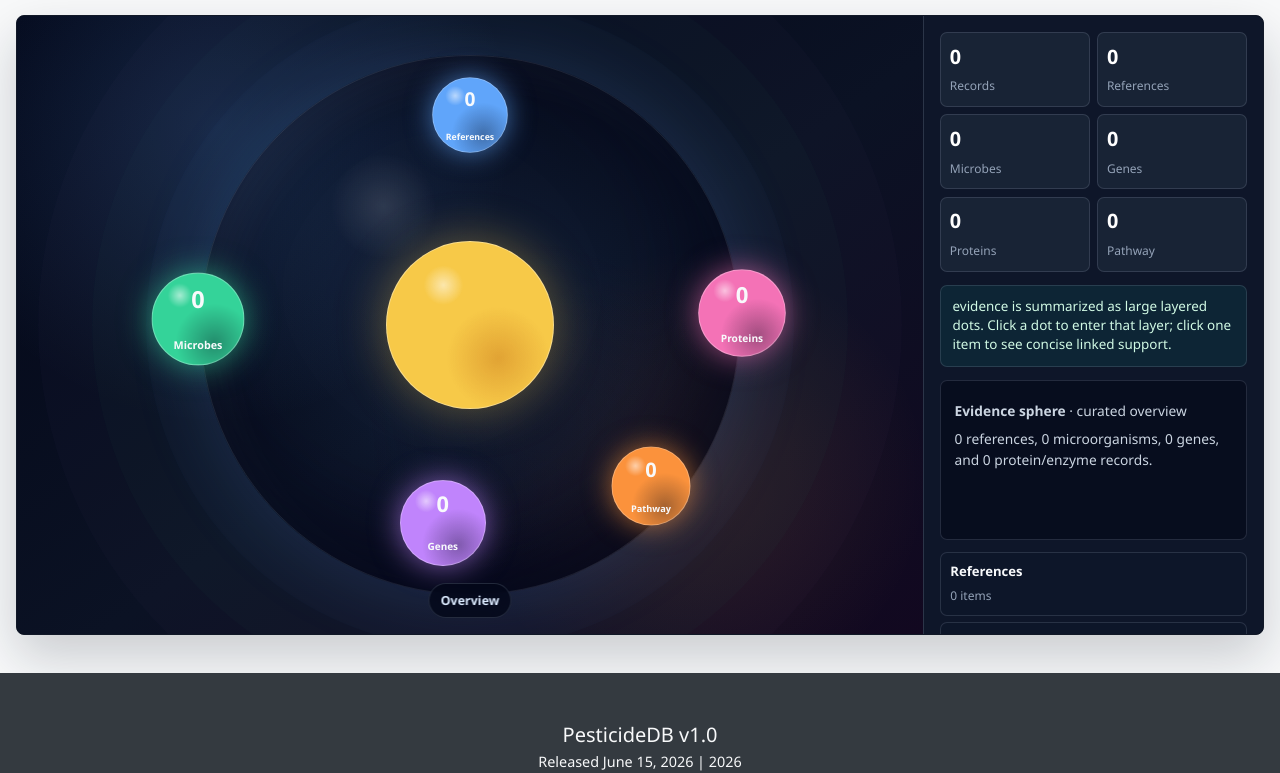
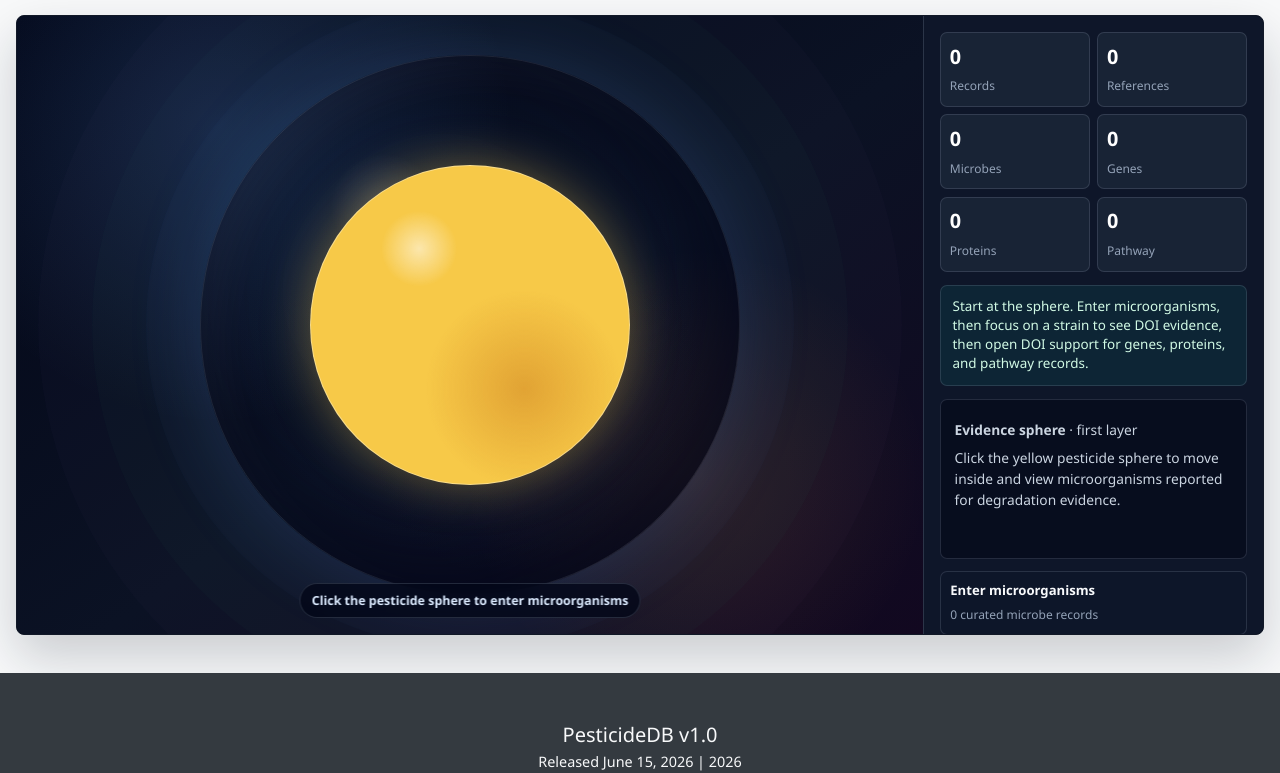
Before and after one commit to PesticideDB/PesticideDB, a Django app: page /evidence-galaxy/ in a window 1280 px wide. Shown: the part 214-987 px from the top of the page. Run offline with Django 5.2, Linux system fonts and the light colour scheme; data comes from the database, SQL or seed files in the repository; data that the repository does not hold is empty; some libraries are stand-ins or nearby versions.

Commit message:
Make evidence galaxy a nested sphere explorer

```diff
--- a/base/templates/base/tools/evidence_galaxy.html
+++ b/base/templates/base/tools/evidence_galaxy.html
@@ -26,6 +26,7 @@
       <div id="galaxy-loading" class="galaxy-loading">Loading evidence sphere...</div>
       <div class="sphere-depth" aria-hidden="true"></div>
       <div class="sphere-halo" aria-hidden="true"></div>
+      <svg id="sphere-edges" class="sphere-edges" aria-hidden="true"></svg>
       <button type="button" id="sphere-core" class="sphere-core"></button>
       <div id="sphere-dots" class="sphere-dots"></div>
       <div id="sphere-caption" class="sphere-caption"></div>
@@ -193,6 +194,63 @@
     padding: 1rem;
     transform: translate(-50%, -50%);
     box-shadow: 0 0 48px rgba(247, 201, 72, .38);
+    transition: width .24s ease, background .24s ease, box-shadow .24s ease;
+  }
+
+  .galaxy-stage.is-pesticide .sphere-core {
+    width: clamp(13rem, 26vw, 20rem);
+    font-size: clamp(1.2rem, 2.2vw, 2rem);
+  }
+
+  .sphere-core.is-microbe {
+    background:
+      radial-gradient(circle at 34% 26%, rgba(255, 255, 255, .5), transparent 12%),
+      radial-gradient(circle at 67% 70%, rgba(6, 78, 59, .34), transparent 32%),
+      #34d399;
+    color: #052e16;
+    box-shadow: 0 0 48px rgba(52, 211, 153, .36);
+  }
+
+  .sphere-core.is-reference {
+    background:
+      radial-gradient(circle at 34% 26%, rgba(255, 255, 255, .5), transparent 12%),
+      radial-gradient(circle at 67% 70%, rgba(30, 64, 175, .34), transparent 32%),
+      #60a5fa;
+    color: #082f49;
+    box-shadow: 0 0 48px rgba(96, 165, 250, .36);
+  }
+
+  .sphere-core.is-support {
+    background:
+      radial-gradient(circle at 34% 26%, rgba(255, 255, 255, .5), transparent 12%),
+      radial-gradient(circle at 67% 70%, rgba(88, 28, 135, .34), transparent 32%),
+      #c084fc;
+    color: #2e1065;
+    box-shadow: 0 0 48px rgba(192, 132, 252, .36);
+  }
+
+  .sphere-edges {
+    position: absolute;
+    inset: 0;
+    z-index: 6;
+    width: 100%;
+    height: 100%;
+    pointer-events: none;
+    overflow: visible;
+  }
+
+  .sphere-edges line {
+    stroke: var(--edge-color, #fde68a);
+    stroke-width: 2.8;
+    stroke-linecap: round;
+    opacity: .78;
+    filter: drop-shadow(0 0 6px var(--edge-color, #fde68a));
+    animation: edge-pulse 1.8s ease-in-out infinite alternate;
+  }
+
+  @keyframes edge-pulse {
+    from { opacity: .42; stroke-width: 2; }
+    to { opacity: .9; stroke-width: 3.4; }
   }
 
   .sphere-dot {
@@ -408,6 +466,11 @@
       font-size: .74rem;
     }
 
+    .galaxy-stage.is-pesticide .sphere-core {
+      width: min(58vw, 13rem);
+      font-size: 1.2rem;
+    }
+
     .sphere-dot span {
       display: none;
     }
@@ -421,32 +484,36 @@
 
 <script>
   (() => {
+    const stageElement = document.getElementById("galaxy-stage");
     const loadingElement = document.getElementById("galaxy-loading");
     const summaryElement = document.getElementById("galaxy-summary");
     const storyElement = document.getElementById("galaxy-story");
     const detailElement = document.getElementById("galaxy-detail");
     const listElement = document.getElementById("galaxy-list");
     const dotsElement = document.getElementById("sphere-dots");
+    const edgesElement = document.getElementById("sphere-edges");
     const coreElement = document.getElementById("sphere-core");
     const captionElement = document.getElementById("sphere-caption");
     const form = document.getElementById("galaxy-form");
     const select = document.getElementById("pesticide-select");
     let currentData = { nodes: [], links: [], summary: {} };
-    let currentLayer = "overview";
+    let selectedMicrobe = null;
 
-    const groups = [
-      { key: "reference", label: "References", kinds: ["reference"], color: "#60a5fa", x: 50, y: 16, depth: .88 },
-      { key: "microorganism", label: "Microbes", kinds: ["microorganism"], color: "#34d399", x: 20, y: 49, depth: 1.08 },
-      { key: "gene", label: "Genes", kinds: ["gene"], color: "#c084fc", x: 47, y: 82, depth: 1 },
-      { key: "protein", label: "Proteins", kinds: ["protein", "enzyme"], color: "#f472b6", x: 80, y: 48, depth: 1.02 },
-      { key: "pathway", label: "Pathway", kinds: ["pathway", "metabolite"], color: "#fb923c", x: 70, y: 76, depth: .92 },
+    const positions = [
+      [50, 16, .88], [66, 23, 1.04], [79, 42, 1.14], [73, 64, 1.02],
+      [56, 80, .94], [37, 77, 1.08], [21, 58, 1.16], [24, 36, .98],
+      [40, 28, 1.16], [59, 42, .92], [48, 60, 1.18], [34, 49, .86],
     ];
 
-    const itemPositions = [
-      [48, 17, .88], [65, 24, 1.03], [76, 42, 1.12], [72, 62, 1.02],
-      [56, 78, .94], [38, 76, 1.06], [24, 58, 1.12], [25, 36, .96],
-      [40, 27, 1.14], [58, 40, .9], [49, 58, 1.18], [35, 48, .84],
-    ];
+    const colors = {
+      microorganism: "#34d399",
+      reference: "#60a5fa",
+      gene: "#c084fc",
+      protein: "#f472b6",
+      enzyme: "#f472b6",
+      pathway: "#fb923c",
+      metabolite: "#fb923c",
+    };
 
     function escapeHtml(value) {
       return String(value === null || value === undefined ? "" : value)
@@ -461,12 +528,79 @@
       return typeof endpoint === "object" ? endpoint.id : endpoint;
     }
 
-    function nodesForGroup(group) {
-      return currentData.nodes.filter(node => group.kinds.includes(node.kind));
+    function shortLabel(value, maxLength) {
+      const text = String(value || "");
+      return text.length > maxLength ? `${text.slice(0, maxLength - 1)}...` : text;
     }
 
-    function groupForKey(key) {
-      return groups.find(group => group.key === key);
+    function byId() {
+      return new Map(currentData.nodes.map(node => [node.id, node]));
+    }
+
+    function connectedNodes(node, kinds = null) {
+      const nodeMap = byId();
+      const linked = [];
+      currentData.links.forEach(link => {
+        const source = nodeId(link.source);
+        const target = nodeId(link.target);
+        if (source !== node.id && target !== node.id) return;
+        const other = nodeMap.get(source === node.id ? target : source);
+        if (other && (!kinds || kinds.includes(other.kind))) linked.push(other);
+      });
+      return uniqueById(linked);
+    }
+
+    function uniqueById(nodes) {
+      return Array.from(new Map(nodes.map(node => [node.id, node])).values());
+    }
+
+    function setCore(label, mode, clickHandler) {
+      coreElement.className = `sphere-core ${mode ? `is-${mode}` : ""}`;
+      coreElement.textContent = label;
+      coreElement.onclick = clickHandler;
+    }
+
+    function setStage(layer) {
+      stageElement.classList.remove("is-pesticide");
+      if (layer === "pesticide") stageElement.classList.add("is-pesticide");
+    }
+
+    function clearEdges() {
+      edgesElement.innerHTML = "";
+    }
+
+    function renderEdges(targets, color) {
+      const lines = targets.map(item => `
+        <line x1="50%" y1="50%" x2="${item.x}%" y2="${item.y}%"></line>
+      `).join("");
+      edgesElement.style.setProperty("--edge-color", color);
+      edgesElement.innerHTML = lines;
+    }
+
+    function renderDots(nodes, options) {
+      const maxSize = Math.max(1, ...nodes.map(node => node.size || 5));
+      dotsElement.innerHTML = nodes.map((node, index) => {
+        const [x, y, depth] = positions[index % positions.length];
+        const size = options.size || Math.max(72, Math.min(116, 70 + ((node.size || 5) / maxSize) * 42));
+        return `
+          <button type="button" class="sphere-dot is-item" data-node-id="${escapeHtml(node.id)}"
+            title="${escapeHtml(node.label)}"
+            style="left:${x}%; top:${y}%; --dot-color:${options.color || colors[node.kind] || "#94a3b8"}; --dot-size:${size}px; --dot-depth:${depth};">
+            ${options.showCount ? `<strong>${escapeHtml(node.size || 1)}</strong>` : ""}
+            <span>${escapeHtml(shortLabel(node.label, options.maxLabel || 24))}</span>
+          </button>
+        `;
+      }).join("");
+      dotsElement.querySelectorAll(".sphere-dot").forEach(dot => {
+        dot.addEventListener("click", () => {
+          const node = currentData.nodes.find(item => item.id === dot.dataset.nodeId);
+          if (node) options.onClick(node);
+        });
+      });
+      return nodes.map((node, index) => {
+        const [x, y] = positions[index % positions.length];
+        return { node, x, y };
+      });
     }
 
     function renderSummary(summary) {
@@ -482,89 +616,105 @@
         <div class="galaxy-stat"><strong>${escapeHtml(value || 0)}</strong><span>${escapeHtml(label)}</span></div>
       `).join("");
       storyElement.innerHTML = `
-        <strong>${escapeHtml(summary.pesticide || select.value)}</strong> evidence is summarized as large layered dots.
-        Click a dot to enter that layer; click one item to see concise linked support.
+        Start at the <strong>${escapeHtml(summary.pesticide || select.value)}</strong> sphere.
+        Enter microorganisms, then focus on a strain to see DOI evidence, then open DOI support for genes, proteins, and pathway records.
       `;
     }
 
-    function renderOverview() {
-      currentLayer = "overview";
-      const summary = currentData.summary || {};
-      const maxCount = Math.max(1, ...groups.map(group => nodesForGroup(group).length));
-      coreElement.textContent = summary.pesticide || select.value;
-      coreElement.onclick = renderPesticideDetail;
-      dotsElement.innerHTML = groups.map(group => {
-        const count = nodesForGroup(group).length;
-        const size = 86 + Math.min(72, (count / maxCount) * 72);
-        return `
-          <button type="button" class="sphere-dot" data-group="${escapeHtml(group.key)}"
-            style="left:${group.x}%; top:${group.y}%; --dot-color:${group.color}; --dot-size:${size}px; --dot-depth:${group.depth};">
-            <strong>${escapeHtml(count)}</strong><span>${escapeHtml(group.label)}</span>
-          </button>
-        `;
-      }).join("");
-      dotsElement.querySelectorAll(".sphere-dot").forEach(dot => {
-        dot.addEventListener("click", () => renderGroup(dot.dataset.group));
-      });
-      captionElement.innerHTML = "Overview";
-      renderPesticideDetail();
+    function renderPesticideSphere() {
+      selectedMicrobe = null;
+      setStage("pesticide");
+      clearEdges();
+      dotsElement.innerHTML = "";
+      setCore(currentData.summary?.pesticide || select.value, "", renderMicrobeLayer);
+      captionElement.innerHTML = "Click the pesticide sphere to enter microorganisms";
+      detailElement.innerHTML = `
+        <h2>${escapeHtml(currentData.summary?.pesticide || select.value)}</h2>
+        <p><strong>Evidence sphere</strong> · first layer</p>
+        <p>Click the yellow pesticide sphere to move inside and view microorganisms reported for degradation evidence.</p>
+      `;
+      listElement.innerHTML = `<button type="button" class="galaxy-list-item" id="enter-microbes"><strong>Enter microorganisms</strong><span>${escapeHtml(currentData.summary?.microorganisms || 0)} curated microbe records</span></button>`;
+      document.getElementById("enter-microbes").addEventListener("click", renderMicrobeLayer);
     }
 
-    function renderGroup(groupKey) {
-      const group = groupForKey(groupKey);
-      if (!group) return;
-      currentLayer = groupKey;
-      const nodes = nodesForGroup(group).slice(0, itemPositions.length);
-      coreElement.textContent = group.label;
-      coreElement.onclick = renderOverview;
-      dotsElement.innerHTML = nodes.map((node, index) => {
-        const [x, y, depth] = itemPositions[index];
-        const size = Math.max(70, Math.min(112, 68 + (node.size || 5) * 5));
-        return `
-          <button type="button" class="sphere-dot is-item" data-node-id="${escapeHtml(node.id)}"
-            title="${escapeHtml(node.label)}"
-            style="left:${x}%; top:${y}%; --dot-color:${group.color}; --dot-size:${size}px; --dot-depth:${depth};">
-            ${escapeHtml(shortLabel(node.label, 22))}
-          </button>
-        `;
-      }).join("");
-      dotsElement.querySelectorAll(".sphere-dot").forEach(dot => {
-        dot.addEventListener("click", () => {
-          const node = currentData.nodes.find(item => item.id === dot.dataset.nodeId);
-          if (node) renderNodeDetail(node);
+    function renderMicrobeLayer() {
+      setStage("microbes");
+      clearEdges();
+      const microbes = currentData.nodes.filter(node => node.kind === "microorganism").slice(0, positions.length);
+      setCore("Microorganisms", "microbe", renderPesticideSphere);
+      renderDots(microbes, {
+        color: colors.microorganism,
+        maxLabel: 24,
+        onClick: renderReferenceLayer,
+      });
+      captionElement.innerHTML = `<button type="button" id="back-pesticide">Pesticide</button><span>Microorganisms inside ${escapeHtml(currentData.summary?.pesticide || select.value)}</span>`;
+      document.getElementById("back-pesticide").addEventListener("click", renderPesticideSphere);
+      detailElement.innerHTML = `
+        <h2>Microorganisms</h2>
+        <p><strong>${escapeHtml(currentData.summary?.microorganisms || microbes.length)}</strong> records are linked to ${escapeHtml(currentData.summary?.pesticide || select.value)}.</p>
+        <p>Select a microorganism to focus its DOI evidence. Shiny edges appear only in that focused view.</p>
+      `;
+      listElement.innerHTML = microbes.map(node => `
+        <button type="button" class="galaxy-list-item" data-node-id="${escapeHtml(node.id)}"><strong>${escapeHtml(node.label)}</strong><span>${escapeHtml(node.detail || "Microorganism")}</span></button>
+      `).join("");
+      listElement.querySelectorAll(".galaxy-list-item").forEach(item => {
+        item.addEventListener("click", () => {
+          const node = currentData.nodes.find(entry => entry.id === item.dataset.nodeId);
+          if (node) renderReferenceLayer(node);
         });
-      });
-      captionElement.innerHTML = `<button type="button" id="sphere-back">Overview</button><span>${escapeHtml(group.label)} layer</span>`;
-      document.getElementById("sphere-back").addEventListener("click", renderOverview);
-      renderGroupDetail(group, nodes);
-    }
-
-    function renderPesticideDetail() {
-      const summary = currentData.summary || {};
-      detailElement.innerHTML = `
-        <h2>${escapeHtml(summary.pesticide || select.value)}</h2>
-        <p><strong>Evidence sphere</strong> · curated overview</p>
-        <p>${escapeHtml(summary.references || 0)} references, ${escapeHtml(summary.microorganisms || 0)} microorganisms, ${escapeHtml(summary.genes || 0)} genes, and ${escapeHtml(summary.proteins_or_enzymes || 0)} protein/enzyme records.</p>
-      `;
-      listElement.innerHTML = groups.map(group => {
-        const count = nodesForGroup(group).length;
-        return `<button type="button" class="galaxy-list-item" data-group="${escapeHtml(group.key)}"><strong>${escapeHtml(group.label)}</strong><span>${escapeHtml(count)} items</span></button>`;
-      }).join("");
-      listElement.querySelectorAll(".galaxy-list-item").forEach(item => {
-        item.addEventListener("click", () => renderGroup(item.dataset.group));
       });
     }
 
-    function renderGroupDetail(group, nodes) {
+    function renderReferenceLayer(microbe) {
+      selectedMicrobe = microbe;
+      setStage("references");
+      const references = connectedNodes(microbe, ["reference"]).slice(0, positions.length);
+      setCore(shortLabel(microbe.label, 28), "microbe", renderMicrobeLayer);
+      const targets = renderDots(references, {
+        color: colors.reference,
+        maxLabel: 22,
+        onClick: reference => renderSupportLayer(microbe, reference),
+      });
+      renderEdges(targets, "#93c5fd");
+      captionElement.innerHTML = `<button type="button" id="back-microbes">Microbes</button><span>DOI evidence for ${escapeHtml(shortLabel(microbe.label, 26))}</span>`;
+      document.getElementById("back-microbes").addEventListener("click", renderMicrobeLayer);
       detailElement.innerHTML = `
-        <h2>${escapeHtml(group.label)}</h2>
-        <p><strong>${escapeHtml(nodesForGroup(group).length)}</strong> curated item${nodesForGroup(group).length === 1 ? "" : "s"} linked to ${escapeHtml(currentData.summary?.pesticide || select.value)}.</p>
-        <p>The sphere shows the first ${escapeHtml(nodes.length)} items. Select a dot or list item for details.</p>
+        <h2>${escapeHtml(microbe.label)}</h2>
+        <p><strong>Focused microorganism</strong> · DOI evidence layer</p>
+        <p>${escapeHtml(references.length)} DOI/reference node${references.length === 1 ? "" : "s"} are linked here. Select one DOI to reveal gene, protein, and pathway support.</p>
       `;
-      listElement.innerHTML = nodes.map(node => `
-        <button type="button" class="galaxy-list-item" data-node-id="${escapeHtml(node.id)}">
-          <strong>${escapeHtml(node.label)}</strong><span>${escapeHtml(node.detail || node.layer || node.kind)}</span>
-        </button>
+      listElement.innerHTML = references.map(node => `
+        <button type="button" class="galaxy-list-item" data-node-id="${escapeHtml(node.id)}"><strong>${escapeHtml(node.label)}</strong><span>${escapeHtml(node.detail || "Reference")}</span></button>
+      `).join("");
+      listElement.querySelectorAll(".galaxy-list-item").forEach(item => {
+        item.addEventListener("click", () => {
+          const node = currentData.nodes.find(entry => entry.id === item.dataset.nodeId);
+          if (node) renderSupportLayer(microbe, node);
+        });
+      });
+    }
+
+    function renderSupportLayer(microbe, reference) {
+      setStage("support");
+      const supportKinds = ["gene", "protein", "enzyme", "pathway", "metabolite"];
+      let support = connectedNodes(reference, supportKinds);
+      if (!support.length) support = connectedNodes(microbe, supportKinds);
+      support = support.slice(0, positions.length);
+      setCore(shortLabel(reference.label, 26), "reference", () => renderReferenceLayer(microbe));
+      const targets = renderDots(support, {
+        maxLabel: 22,
+        onClick: renderNodeDetail,
+      });
+      renderEdges(targets, "#f9a8d4");
+      captionElement.innerHTML = `<button type="button" id="back-doi">DOI layer</button><span>Gene, protein, and pathway support</span>`;
+      document.getElementById("back-doi").addEventListener("click", () => renderReferenceLayer(microbe));
+      detailElement.innerHTML = `
+        <h2>${escapeHtml(reference.label)}</h2>
+        <p><strong>Focused DOI</strong> · support layer</p>
+        <p>Genes, proteins/enzymes, pathway steps, and products linked to this evidence are shown inside the sphere.</p>
+      `;
+      listElement.innerHTML = support.map(node => `
+        <button type="button" class="galaxy-list-item" data-node-id="${escapeHtml(node.id)}"><strong>${escapeHtml(node.label)}</strong><span>${escapeHtml(node.kind)} · ${escapeHtml(node.detail || node.layer || "")}</span></button>
       `).join("");
       listElement.querySelectorAll(".galaxy-list-item").forEach(item => {
         item.addEventListener("click", () => {
@@ -578,23 +728,18 @@
       const links = currentData.links
         .filter(link => nodeId(link.source) === node.id || nodeId(link.target) === node.id)
         .slice(0, 6);
-      const byId = new Map(currentData.nodes.map(item => [item.id, item]));
+      const nodeMap = byId();
       detailElement.innerHTML = `
         <h2>${escapeHtml(node.label)}</h2>
-        <p><strong>${escapeHtml(node.kind)}</strong> · ${escapeHtml(node.layer)}</p>
+        <p><strong>${escapeHtml(node.kind)}</strong> · ${escapeHtml(node.layer || "evidence")}</p>
         <p>${escapeHtml(node.detail || "")}</p>
         ${node.url ? `<a href="${escapeHtml(node.url)}" target="_blank" rel="noopener noreferrer">Open linked record</a>` : ""}
       `;
-      listElement.innerHTML = links.length ? links.map(link => {
+      listElement.innerHTML = links.map(link => {
         const otherId = nodeId(link.source) === node.id ? nodeId(link.target) : nodeId(link.source);
-        const other = byId.get(otherId);
+        const other = nodeMap.get(otherId);
         return `<div class="galaxy-list-item"><strong>${escapeHtml(link.label)}</strong><span>${escapeHtml(other ? other.label : otherId)}</span></div>`;
-      }).join("") : "";
-    }
-
-    function shortLabel(value, maxLength) {
-      const text = String(value || "");
-      return text.length > maxLength ? `${text.slice(0, maxLength - 1)}...` : text;
+      }).join("");
     }
 
     async function loadSphere() {
@@ -603,7 +748,7 @@
       currentData = await response.json();
       loadingElement.style.display = "none";
       renderSummary(currentData.summary || {});
-      renderOverview();
+      renderPesticideSphere();
     }
 
     form.addEventListener("submit", event => {
```
